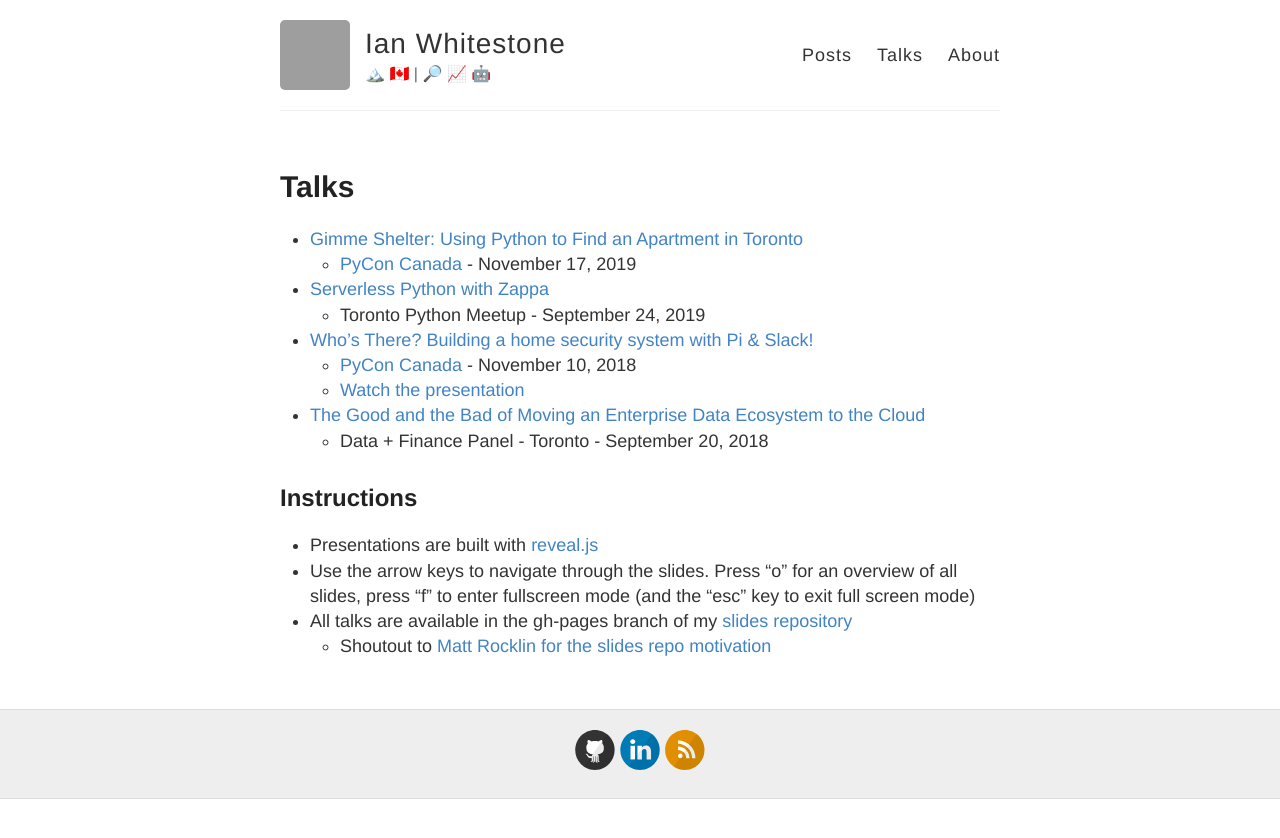
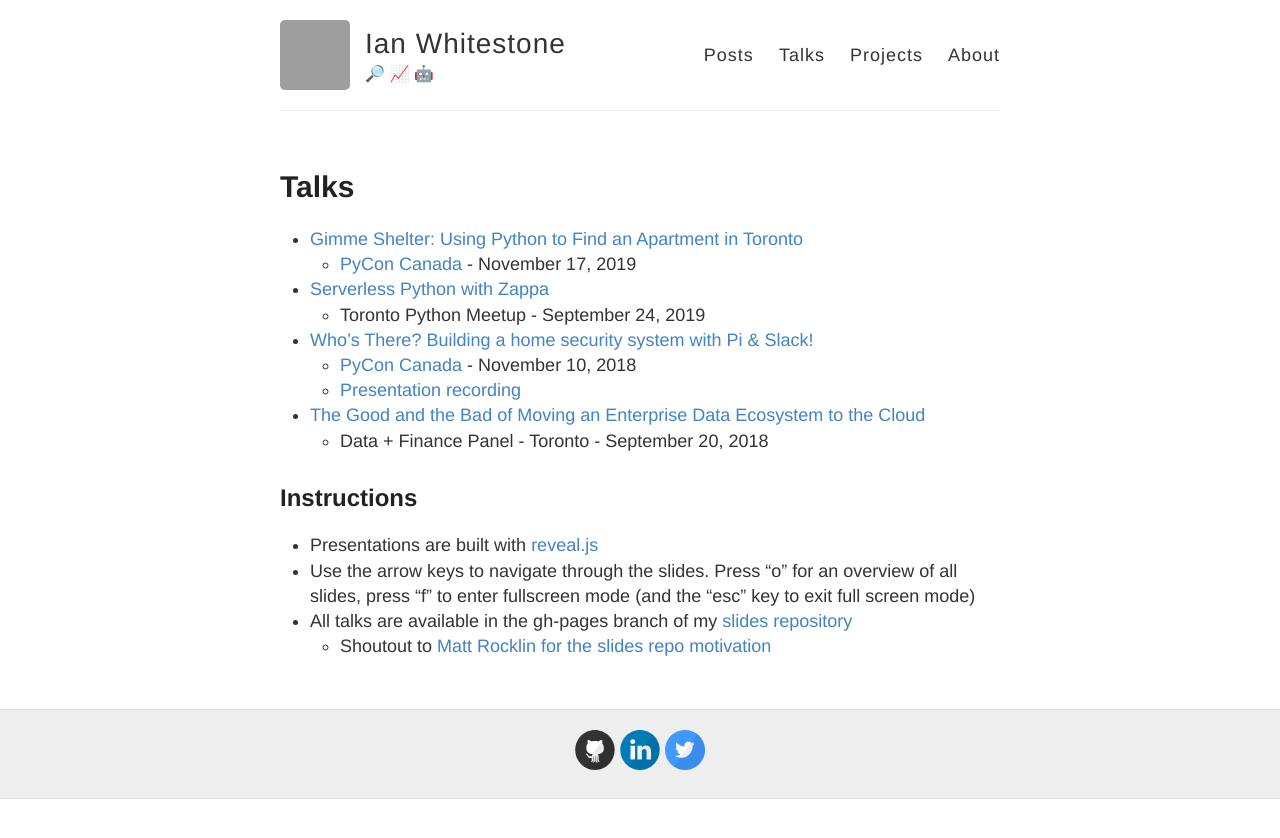
Before and after one commit to ian-whitestone/ian-whitestone.github.io, a Jekyll site: the page built from pages/talks.md, in a window 1280 px wide. Shown: the top 838 px of the page. Built offline with Jekyll 4.4.1, drawn with Linux system fonts in a browser that asks for light colours; grey boxes are pictures that could not be loaded.

Commit message:
Add projects page

```diff
--- a/_config.yml
+++ b/_config.yml
@@ -6,8 +6,7 @@
 name: Ian Whitestone
 
 # Short bio or description (displayed in the header)
-description: 🏔️ 🇨🇦 | 🔎 📈 🤖
-
+description: 🔎 📈 🤖
 # URL of your avatar or profile pic (you could use your GitHub profile pic)
 avatar: https://avatars0.githubusercontent.com/u/11096727?s=400&u=90637cf356648f7adc267e53acf53365dd7064ae&v=4
 
@@ -24,8 +23,8 @@
   github: ian-whitestone
   linkedin: ian-whitestone-a20a2249
   pinterest:
-  rss: x # just type anything here for a working RSS icon
-  twitter: # jekyllrb
+  rss: # just type anything here for a working RSS icon
+  twitter: IanWhitestone
   stackoverflow: # your stackoverflow profile, e.g. "users/50476/bart-kiers"
   youtube: # channel/<your_long_string> or user/<user-name>
   googleplus: # anything in your profile username that comes after plus.google.com/
--- a/_layouts/default.html
+++ b/_layouts/default.html
@@ -29,6 +29,7 @@
           <nav>
             <a href="{{ site.baseurl }}/">Posts</a>
             <a href="{{ site.baseurl }}/talks">Talks</a>
+            <a href="{{ site.baseurl }}/projects">Projects</a>
             <a href="{{ site.baseurl }}/about">About</a>
           </nav>
         </header>
--- a/pages/talks.md
+++ b/pages/talks.md
@@ -10,7 +10,7 @@
     *   Toronto Python Meetup - September 24, 2019
 *   [Who's There? Building a home security system with Pi & Slack!](https://ianwhitestone.work/slides/pycon-canada-2018.html)
     *   [PyCon Canada](https://2018.pycon.ca/) - November 10, 2018
-    *   [Watch the presentation](https://www.youtube.com/watch?v=hvV6EKfThL8&t=4s)
+    *   [Presentation recording](https://www.youtube.com/watch?v=hvV6EKfThL8&t=4s)
 *   [The Good and the Bad of Moving an Enterprise Data Ecosystem to the Cloud](https://ianwhitestone.work/slides/data-finance-toronto-2018.html)
     *   Data + Finance Panel - Toronto - September 20, 2018
 
```
Also changed, not shown: pages/projects.md (added, +7 -0 lines).
